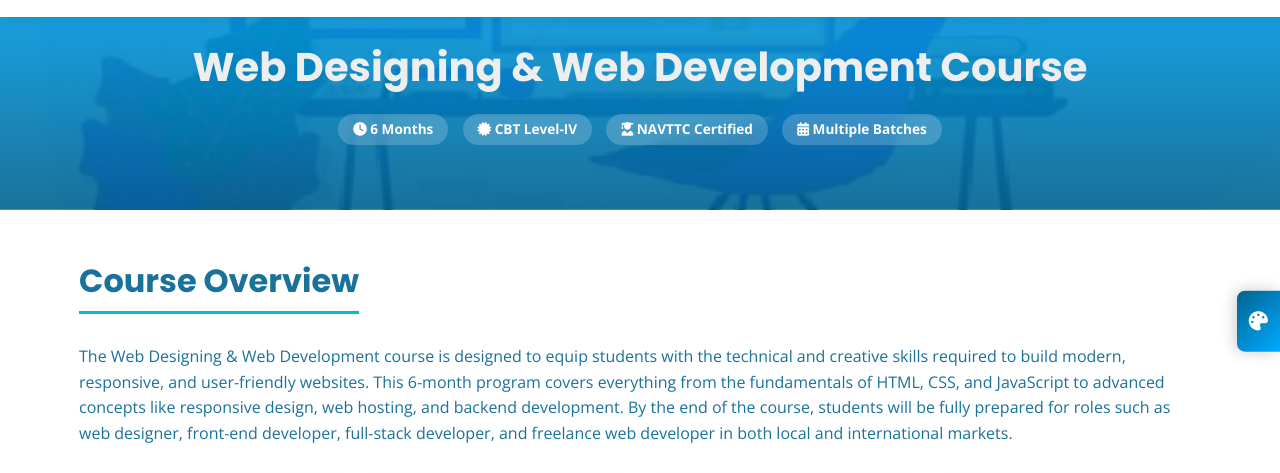
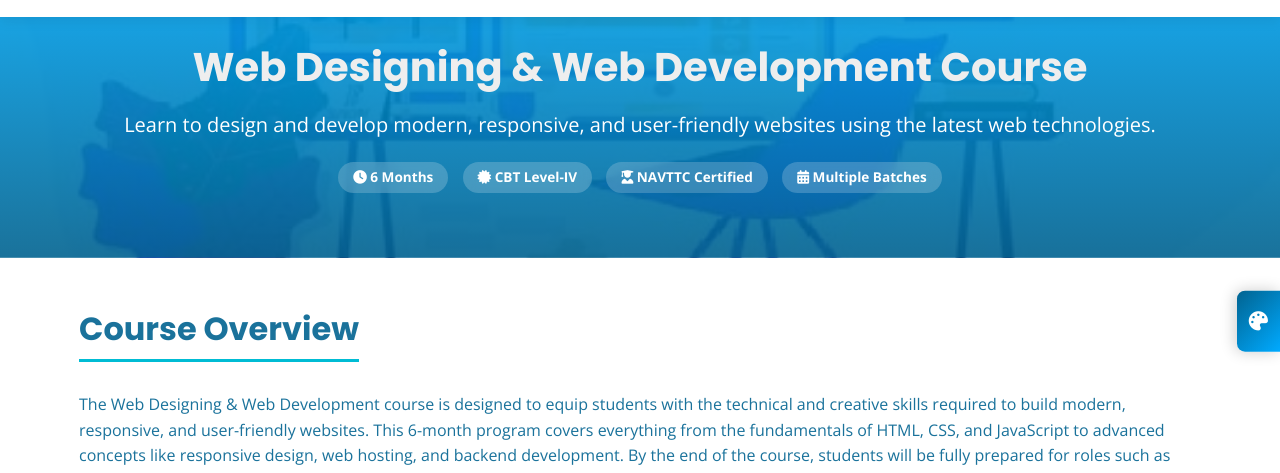
Before and after one commit to ahmedhamdani8900-creator/SOSTTI-Final-Clean, a plain HTML site: page pages/courses/WebDesigning&Development.html in a window 1280 px wide. Shown: the part 79-552 px from the top of the page. Drawn offline with nearby package versions, Linux system fonts and the light colour scheme; files whose address does not match are found by name.

Commit message:
Update WebDesigning&Development.html

```diff
--- a/pages/courses/WebDesigning&Development.html
+++ b/pages/courses/WebDesigning&Development.html
@@ -241,6 +241,7 @@
     <section class="course-hero">
         <div class="container">
             <h1 style="color: #eee;">Web Designing & Web Development Course</h1>
+            <p class="lead">Learn to design and develop modern, responsive, and user-friendly websites using the latest web technologies.</p>
             <div class="course-badges">
                 <span class="badge"><i class="fas fa-clock"></i> 6 Months</span>
                 <span class="badge"><i class="fas fa-certificate"></i> CBT Level-IV</span>
```
